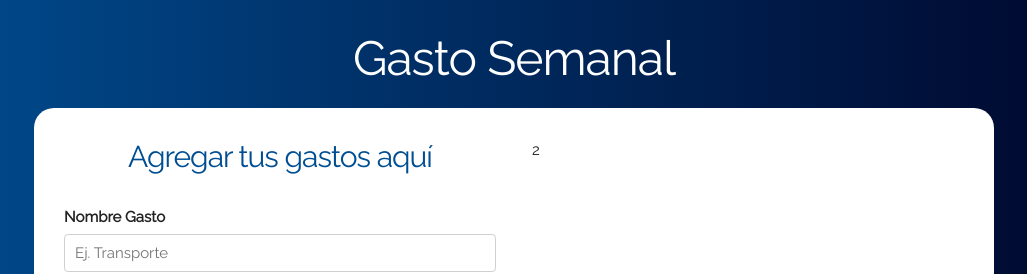
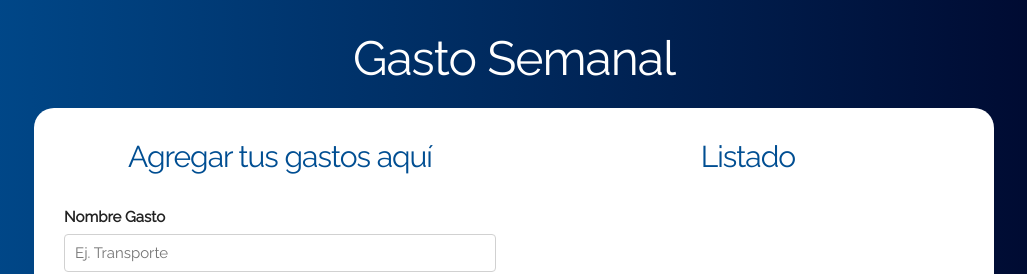
Before and after one commit to rjvelazco/presupuesto-react, a React (Create React App) app: page / in a window 1280 px wide. Both pictures are taken after typing "5" into the empty fields and a click on the input "Definir Presupuesto". Shown: the top 274 px of the page, without its empty margins (126-1153 px from the left). Built offline with nearby package versions, Linux system fonts and the light colour scheme.

Commit message:
Listado de Gastos Listo

```diff
--- a/src/App.js
+++ b/src/App.js
@@ -1,6 +1,7 @@
 import React, { useState } from 'react'
 import Pregunta from './components/Pregunta';
 import Formulario from './components/Formulario';
+import Listado from './components/Listado';
 
 function App() {
 
@@ -39,7 +40,9 @@ function App() {
                   />
                 </div>
                 <div className="one-half column">
-                  2
+                  <Listado
+                    gastos={gastos}
+                  />
                 </div>
               </div>
             )
--- /dev/null
+++ b/src/components/Gasto.js
@@ -0,0 +1,13 @@
+import React from 'react';
+
+const Gasto= ({gasto}) => (
+    <li className="gastos">
+        <p>
+            {gasto.nombre}
+
+            <span className="gasto">$ {gasto.cantidad}</span>
+        </p>
+    </li>
+);
+
+export default Gasto;
--- /dev/null
+++ b/src/components/Listado.js
@@ -0,0 +1,16 @@
+import React from 'react';
+import Gasto from './Gasto';
+
+const Listado = ({gastos}) => (
+    <div className="gastos-realizados">
+        <h2>Listado</h2>
+        {gastos.map(gasto=>(
+            <Gasto
+                key={gasto.id}
+                gasto={gasto}
+            />
+        ))}
+    </div>
+);
+
+export default Listado;
```
